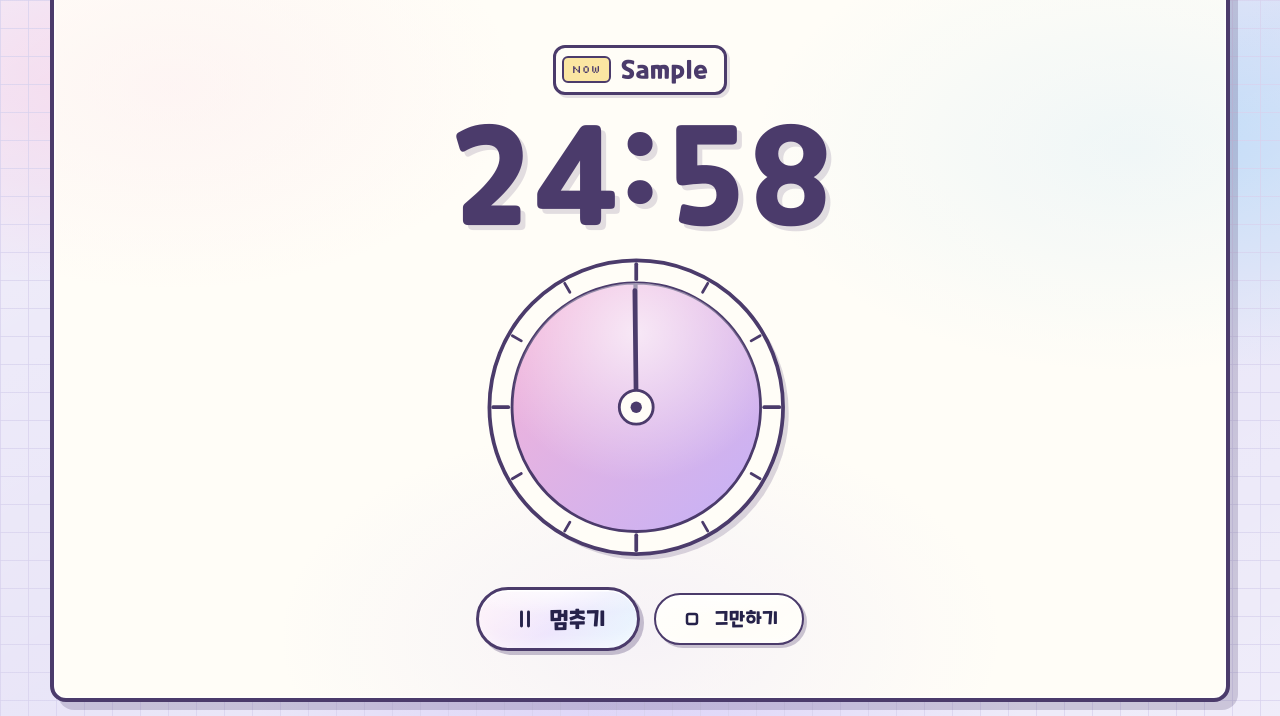
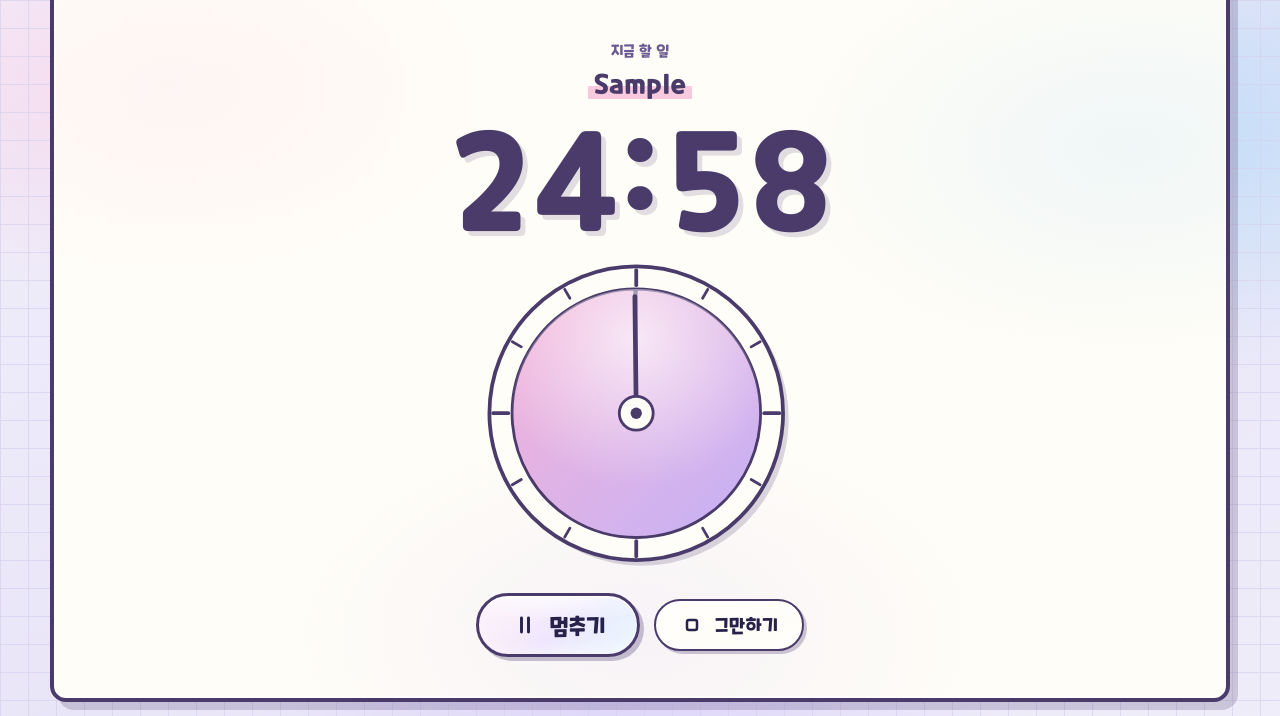
Before and after one commit to sage810/timer, a website: page index.html in a window 1280 px wide. Both pictures are taken after typing "Sample" into the empty fields and a click on the button "시작하기". Shown: the part 84-800 px from the top of the page. Drawn offline with Linux system fonts and the light colour scheme.

Commit message:
타이머 화면 할 일 표시를 형광펜 밑줄 모양으로 바꿈
- NOW 테두리 칩 대신 작은 "지금 할 일" + 분홍 형광펜 밑줄 글자
- 긴 할 일은 낱말 단위로 줄바꿈, 줄마다 형광펜
- 쉬는 시간에는 "지금 할 일" 글자 숨김

Co-Authored-By: Claude Opus 5.5 <noreply@anthropic.com>

```diff
--- a/app.css
+++ b/app.css
@@ -154,9 +154,10 @@ body{background:var(--msi-role-page-bg);-webkit-font-smoothing:antialiased;-moz-
 /* ── 타이머 화면 ── */
 .run{display:flex;flex-direction:column;align-items:center;gap:10px}
 .cluster{display:flex;align-items:center;justify-content:center;flex-wrap:wrap;gap:10px 12px;max-width:100%}
-.task{display:inline-flex;align-items:center;gap:10px;max-width:100%;min-height:44px;padding:5px 16px 5px 6px;border:var(--msi-bw-default) solid var(--msi-ink);border-radius:12px;background:var(--msi-paper);box-shadow:var(--msi-shadow-chip)}
+.task{max-width:100%;margin:0;text-align:center}
+.tk-cap{display:block;margin-bottom:4px;font-family:var(--msi-font-round);font-weight:700;font-size:clamp(14px,1.8vmin,18px);color:var(--msi-muted-2)}
 .tk-k{flex:none;font-family:var(--msi-font-pixel);font-size:var(--msi-fs-pixel);letter-spacing:.5px;line-height:1;padding:6px 8px;border:2px solid var(--msi-ink);border-radius:var(--msi-radius-tag);background:var(--msi-yellow)}
-.tk-t{font-family:var(--msi-font-round);font-weight:700;font-size:clamp(18px,3.2vmin,30px);line-height:1.3;overflow-wrap:anywhere}
+.tk-t{padding:0 6px;font-family:var(--msi-font-round);font-weight:700;font-size:clamp(20px,3.4vmin,32px);line-height:1.3;word-break:keep-all;overflow-wrap:anywhere;background:linear-gradient(transparent 58%,var(--msi-pink) 58%,var(--msi-pink) 92%,transparent 92%);-webkit-box-decoration-break:clone;box-decoration-break:clone}
 .dg{display:flex;justify-content:center;font-family:var(--msi-font-round);font-weight:700;font-size:clamp(72px,17vmin,200px);line-height:1;color:var(--msi-ink);text-shadow:5px 5px 0 rgba(75,59,107,.16)}
 .dg .n{display:inline-block;width:.62em;text-align:center}
 .dg .c{display:inline-block;width:.34em;text-align:center;transform:translateY(-.05em)}
--- a/app.js
+++ b/app.js
@@ -15,7 +15,7 @@
   ['announce', 'soundBtn', 'fsBtn', 'scrSetup', 'scrRun', 'scrDone', 'setupH',
     'minDial', 'kWedge', 'kHand', 'kKnob', 'secDial', 'sWedge', 'sHand', 'sKnob', 'readout',
     'setupForm', 'minSel', 'secSel', 'endLine', 'endText', 'timeErr', 'taskInp',
-    'runTask', 'digits', 'runDisc', 'runWedge', 'runHand', 'pauseBadge',
+    'runTask', 'runCap', 'digits', 'runDisc', 'runWedge', 'runHand', 'pauseBadge',
     'runCtl', 'pauseBtn', 'pauseLabel', 'stopBtn', 'confirmRow', 'confirmQ', 'keepBtn', 'quitBtn',
     'doneHead', 'doneTag', 'doneInner', 'doneH', 'doneSub', 'streak', 'streakText', 'restRow', 'restSel',
     'restBtn', 'restLabel', 'againBtn', 'againLabel', 'homeBtn', 'muteBtn'].forEach((id) => { el[id] = $(id); });
@@ -307,6 +307,7 @@
       el.pauseBtn.classList.toggle('is-paused', S.paused);
       el.pauseLabel.textContent = S.paused ? '계속하기' : '멈추기';
       el.runTask.textContent = S.mode === 'break' ? '쉬는 시간' : (S.task || '집중 시간');
+      el.runCap.hidden = S.mode === 'break';
       el.runCtl.hidden = S.confirm;
       el.confirmRow.hidden = !S.confirm;
       el.confirmQ.textContent = S.mode === 'break' ? '쉬는 시간을 그만할까요?' : '집중을 그만할까요?';
--- a/index.html
+++ b/index.html
@@ -117,7 +117,7 @@
   <section class="screen run" id="scrRun" aria-labelledby="runH" hidden>
     <h1 class="sr-only" id="runH">타이머</h1>
     <div class="cluster">
-      <span class="task"><span class="tk-k">NOW</span><span class="tk-t" id="runTask">집중 시간</span></span>
+      <p class="task"><span class="tk-cap" id="runCap">지금 할 일</span><span class="tk-t" id="runTask">집중 시간</span></p>
     </div>
     <div class="dg" id="digits" role="timer" aria-label="남은 시간">
       <span class="n">2</span><span class="n">5</span><span class="c">:</span><span class="n">0</span><span class="n">0</span>
```
